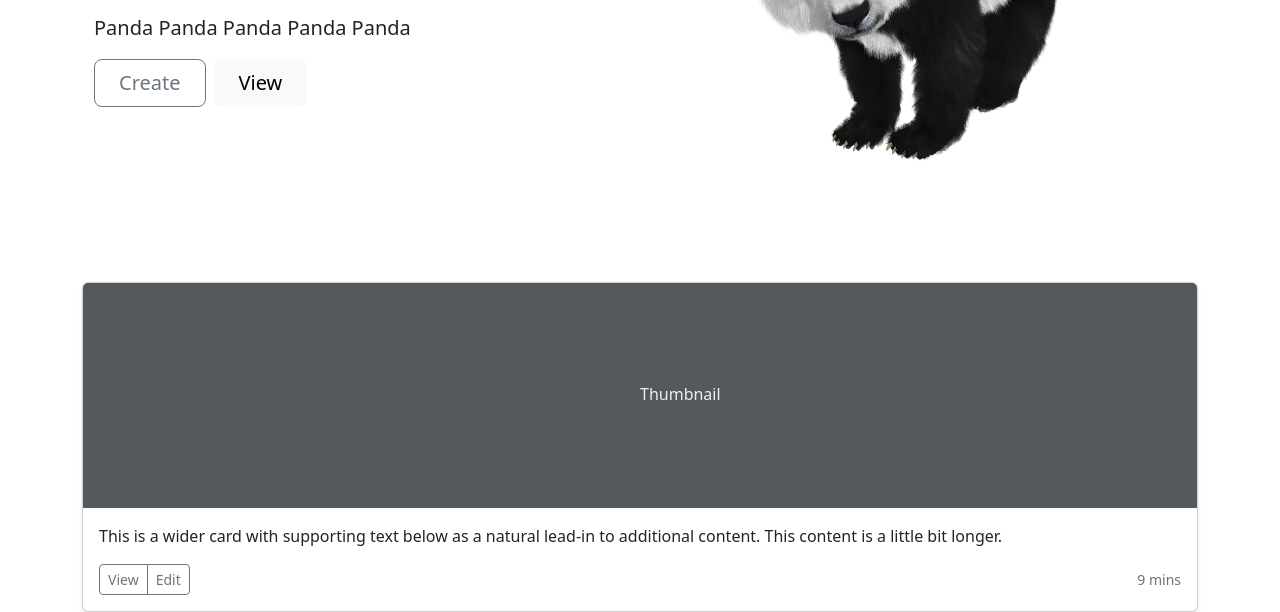
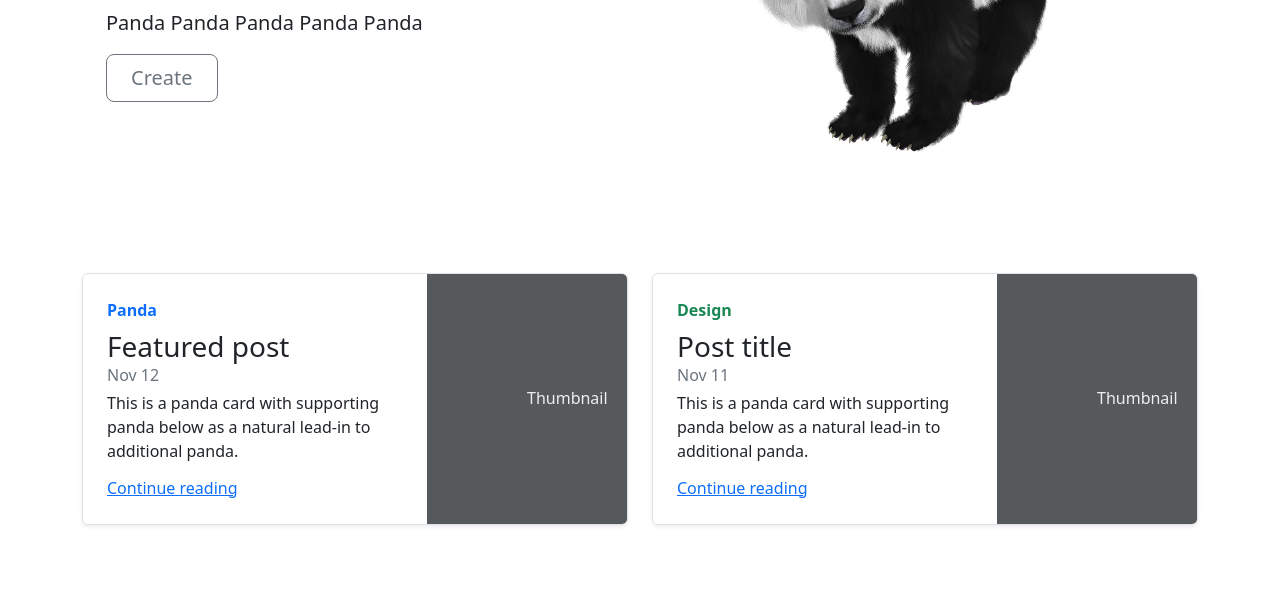
Before and after one commit to eheath30/Telegraph-Clone-Panda-Post, a plain HTML site: page client/hero.html in a window 1280 px wide. Shown: the part 302-914 px from the top of the page. After the commit the page ends 859 px from the top, so only its background shows below. Drawn offline with nearby package versions, Linux system fonts and the light colour scheme.

Commit message:
further styling and html updates, paths updated

```diff
--- a/client/hero.html
+++ b/client/hero.html
@@ -8,6 +8,11 @@
     <title>Document</title>
 </head>
 <body>
+
+  <main class="container">
+
+
+  <!-- hero view  -->
     <div class="container col-xxl-8 px-4 py-5">
         <div class="row flex-lg-row-reverse align-items-center g-5 py-5">
           <div class="col-10 col-sm-8 col-lg-6">
@@ -19,28 +24,60 @@
             <p class="lead">Panda Panda Panda Panda Panda</p>
             <div class="d-grid gap-2 d-md-flex justify-content-md-start">
             <a href="./index.html"><button type="button" class="btn btn-outline-secondary btn-lg px-4">Create</button></a>
-              <a href="./results.html"><button type="button" class="btn btn-light btn-lg px-4 me-md-2">View</button></a>
+
+            <!-- view page to be integrated with main page -->
+              <!-- <a href="./results.html"><button type="button" class="btn btn-light btn-lg px-4 me-md-2">View</button></a> -->
+
             </div>
           </div>
         </div>
       </div>
-      <div class="container">
-      <div class="col">
-        <div class="card shadow-sm">
-          <svg class="bd-placeholder-img card-img-top" width="100%" height="225" xmlns="http://www.w3.org/2000/svg" role="img" aria-label="Placeholder: Thumbnail" preserveAspectRatio="xMidYMid slice" focusable="false"><title>Placeholder</title><rect width="100%" height="100%" fill="#55595c"/><text x="50%" y="50%" fill="#eceeef" dy=".3em">Thumbnail</text></svg>
+      <!-- hero view -->
 
-          <div class="card-body">
-            <p class="card-text">This is a wider card with supporting text below as a natural lead-in to additional content. This content is a little bit longer.</p>
-            <div class="d-flex justify-content-between align-items-center">
-              <div class="btn-group">
-                <button type="button" class="btn btn-sm btn-outline-secondary">View</button>
-                <button type="button" class="btn btn-sm btn-outline-secondary">Edit</button>
-              </div>
-              <small class="text-muted">9 mins</small>
-            </div>
-          </div>
+
+  <div class="row mb-2">
+
+
+    <!-- post container -->
+    <div class="col-md-6">
+      <div class="row g-0 border rounded overflow-hidden flex-md-row mb-4 shadow-sm h-md-250 position-relative">
+        <div class="col p-4 d-flex flex-column position-static">
+          <strong class="d-inline-block mb-2 text-primary">Panda</strong>
+          <h3 class="mb-0">Featured post</h3>
+          <div class="mb-1 text-muted">Nov 12</div>
+          <p class="card-text mb-auto">This is a panda card with supporting panda below as a natural lead-in to additional panda.</p>
+          <a href="#" class="stretched-link">Continue reading</a>
+        </div>
+        <div class="col-auto d-none d-lg-block">
+          <svg class="bd-placeholder-img" width="200" height="250" xmlns="http://www.w3.org/2000/svg" role="img" aria-label="Placeholder: Thumbnail" preserveAspectRatio="xMidYMid slice" focusable="false"><title>Placeholder</title><rect width="100%" height="100%" fill="#55595c"/><text x="50%" y="50%" fill="#eceeef" dy=".3em">Thumbnail</text></svg>
+
         </div>
       </div>
+    </div>
+    <!-- post container -->
+
+    <!-- post container -->
+    <div class="col-md-6">
+      <div class="row g-0 border rounded overflow-hidden flex-md-row mb-4 shadow-sm h-md-250 position-relative">
+        <div class="col p-4 d-flex flex-column position-static">
+          <strong class="d-inline-block mb-2 text-success">Design</strong>
+          <h3 class="mb-0">Post title</h3>
+          <div class="mb-1 text-muted">Nov 11</div>
+          <p class="mb-auto">This is a panda card with supporting panda below as a natural lead-in to additional panda.</p>
+          <a href="#" class="stretched-link">Continue reading</a>
+        </div>
+        <div class="col-auto d-none d-lg-block">
+          <svg class="bd-placeholder-img" width="200" height="250" xmlns="http://www.w3.org/2000/svg" role="img" aria-label="Placeholder: Thumbnail" preserveAspectRatio="xMidYMid slice" focusable="false"><title>Placeholder</title><rect width="100%" height="100%" fill="#55595c"/><text x="50%" y="50%" fill="#eceeef" dy=".3em">Thumbnail</text></svg>
+
+        </div>
       </div>
+    </div>
+    <!-- post container -->
+
+
+
+  </div>
+
+</div>
 </body>
 </html>
--- a/client/js/app.js
+++ b/client/js/app.js
@@ -35,12 +35,15 @@ async function updateContent(){
         console.log(body)
         // body.appendChild(section)
 
+
         title.textContent = posts.title
         alias.textContent = posts.alias
         description.textContent = posts.description
         date.textContent = posts.date
         editBtn.textContent = "edit post"
         editBtn.setAttribute('id', id)
+
+
 
         editBtn.addEventListener('click', editPost)
 
@@ -57,7 +60,7 @@ async function updateContent(){
 //bind event listeners
 form.addEventListener('submit', submitPost);
 viewBtn.addEventListener('click', () => {
-    document.location.href = "./results.html"
+    document.location.href = "./hero.html"
 })
 
 // create new post
--- a/client/styles/styles.css
+++ b/client/styles/styles.css
@@ -48,3 +48,8 @@ body{
         display: flex;
         flex-direction: column;
       }
+
+
+      .input-description {
+        height: 100vh;
+      }
```
Also changed, not shown: client/index.html (+47 -7 lines), client/js/results.js (line endings or trailing spaces).
